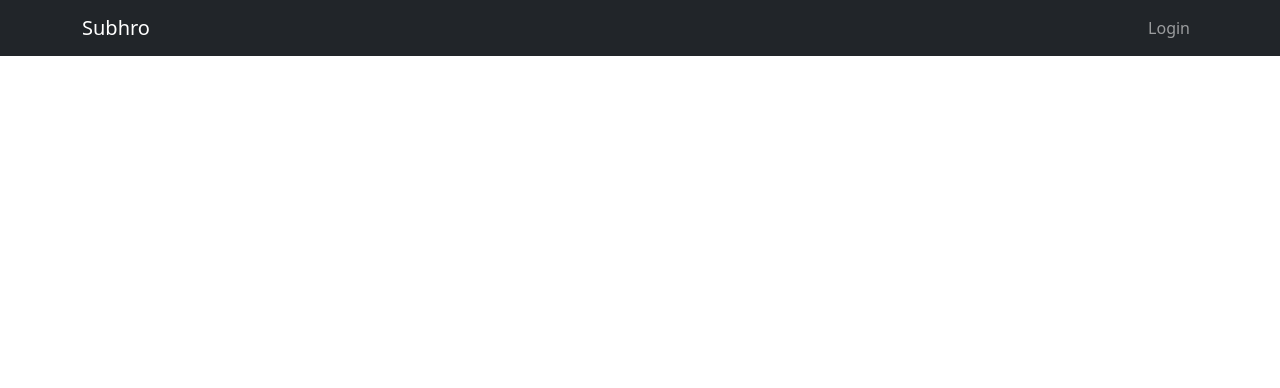
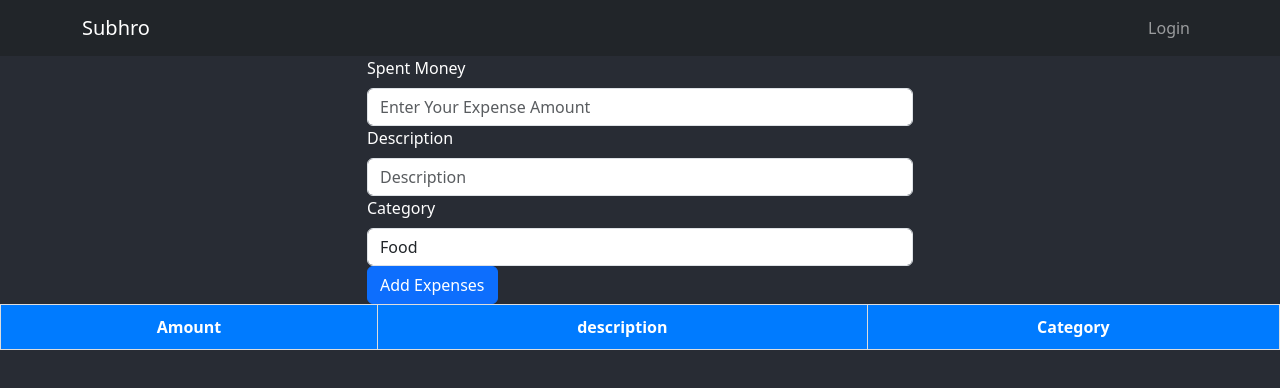
Before and after one commit to subhro7264/Expense-Tracker, a React (Create React App) app in the folder expense-tracker/: page /Add-Expenses in a window 1280 px wide. Before the commit this address had no page. Shown: the top 388 px of the page. Built offline with nearby package versions, Linux system fonts and the light colour scheme.

Commit message:
Adding Expenses for tracking purpose

```diff
--- a/expense-tracker/src/App.js
+++ b/expense-tracker/src/App.js
@@ -8,15 +8,27 @@ import AuthContext from "./components/store/auth-context";
 import AuthForm from "./components/Auth/AuthForm";
 import ForgotPassFrom from "./components/Auth/ForgotPassFrom";
 import Profile from "./components/Pages/Profile";
-
+import Expense from "./components/Expenses/Expense";
 
 function App() {
   const authCtx = useContext(AuthContext);
   const isLoggedIn = authCtx.isLoggedIn;
+  const body = {
+    backgroundColor: "#282c34 ",
 
+    minHeight: "100vh",
+    display: "flex",
+    flexDirection: "column",
+    // alignItems: 'center',
+    // justifyContent: 'center',
+
+    color: "white",
+  };
   return (
     <Fragment>
       <NavBar />
+
+      <div style={body}>
         <Routes>
           <Route
             exact
@@ -24,13 +36,12 @@ function App() {
             element={isLoggedIn ? <Home /> : <Navigate to="/auth" replace />}
           />
           isLoggedIn && <Route path="/auth" element={<AuthForm />} />
-        <Route
-            path="/auth/ForgotPassWord"
-            element={<ForgotPassFrom />}
-          />
-       <Route path="//profile" element={<Profile/>}/>
+          <Route path="/auth/ForgotPassWord" element={<ForgotPassFrom />} />
+          <Route path="//profile" element={<Profile />} />
+          isLoggedIn&& !Profile && <Route path="/Add-Expenses" element={ <Expense />}/>
+        </Routes>
 
-      </Routes>
+      </div>
     </Fragment>
   );
 }
--- a/expense-tracker/src/components/Auth/AuthForm.module.css
+++ b/expense-tracker/src/components/Auth/AuthForm.module.css
@@ -6,9 +6,9 @@
   max-width: 25rem;
   height: 100%;
 
-  border-radius: 6px; /* Rounded corners */
+  border-radius: 6px;
   /* background: linear-gradient(to right,#FF006E, #5d067c); Background color */
-  background-color: rgba(4, 195, 87, 0.562);
+  background-color: rgba(218, 215, 26, 0.868);
   box-shadow: 0 1px 4px rgba(0, 0, 0, 0.46); /* Box shadow for a slight elevation */
   padding: 1rem; /* Padding inside the form */
   text-align: center; /* Center align the form contents */
--- /dev/null
+++ b/expense-tracker/src/components/Expenses/Expense.js
@@ -0,0 +1,48 @@
+import React, { Fragment, useState } from "react";
+import Expenses from "./ExpenseForm";
+import ExpensesItem from "./ExpensesItem";
+const Expense = (props) => {
+  const [expenses, setExpense] = useState([]);
+  const addExpense = (expense) => {
+    setExpense((pre) => {
+      return [expense, ...pre];
+    });
+  };
+  const products = expenses.map((expense) => (
+    <ExpensesItem
+      key={expense.id}
+      id={expense.id}
+      amount={expense.amount}
+      description={expense.description}
+      option={expense.option}
+    />
+  ));
+
+
+  const tableHeaderStyle = {
+    backgroundColor: "#007BFF",
+    color: "white",
+    padding: "10px",
+    textAlign: "center",
+    border: "1px solid #ddd",
+    justifyContent: "space-between"
+  };
+  return (
+    <Fragment>
+      <Expenses onAdd={addExpense} />
+
+      <table style={{ width: "100%", borderCollapse: "collapse", }}>
+        <thead>
+          <tr>
+            <th style={tableHeaderStyle}>Amount </th>
+            <th style={tableHeaderStyle}>description</th>
+            <th style={tableHeaderStyle}>Category</th>
+          </tr>
+        </thead>
+      </table>
+      {products}
+    </Fragment>
+  );
+};
+
+export default Expense;
--- /dev/null
+++ b/expense-tracker/src/components/Expenses/ExpenseForm.js
@@ -0,0 +1,77 @@
+import React, { Fragment, useRef } from "react";
+import { Form, Button, Col,Container,Row } from 'react-bootstrap';
+
+const Expenses = (props) => {
+  const amountRef = useRef();
+  const descriptionRef = useRef();
+  const optionRef = useRef();
+
+  const submitHandler = (e) => {
+e.preventDefault();
+const amount=amountRef.current.value;
+const description=descriptionRef.current.value;
+const option=optionRef.current.value;
+
+const expense={
+  id:Math.random().toString(),
+  amount:amount,
+  description:description,
+  option:option,
+
+}
+console.log( 'this expense:', expense)
+props.onAdd(expense)
+amountRef.current.value=" ";
+descriptionRef.current.value=" ";
+optionRef.current.value=" ";
+  };
+
+  return (
+    <Fragment>
+
+     <Container>
+      <Row className="justify-content-center">
+        <Col md={6}>
+          <Form onSubmit={submitHandler}>
+            <Form.Group controlId="expenseAmount">
+              <Form.Label>Spent Money</Form.Label>
+              <Form.Control
+                type="number"
+                placeholder="Enter Your Expense Amount"
+                ref={amountRef}
+              />
+            </Form.Group>
+
+            <Form.Group controlId="expenseDescription">
+              <Form.Label>Description</Form.Label>
+              <Form.Control
+                type="text"
+                placeholder="Description"
+                ref={descriptionRef}
+              />
+            </Form.Group>
+
+            <Form.Group controlId="expenseCategory">
+              <Form.Label>Category</Form.Label>
+              <Form.Control as="select" ref={optionRef}>
+                <option value="Food">Food</option>
+                <option value="Petrol">Petrol</option>
+                <option value="Salary">Salary</option>
+                <option value="Transportation">Transportation</option>
+                <option value="Entertainment">Entertainment</option>
+                <option value="Rent">Rent</option>
+              </Form.Control>
+            </Form.Group>
+
+            <Button type="submit" variant="primary">
+              Add Expenses
+            </Button>
+          </Form>
+        </Col>
+      </Row>
+    </Container>
+    </Fragment>
+  );
+};
+
+export default Expenses;
--- /dev/null
+++ b/expense-tracker/src/components/Expenses/ExpensesItem.js
@@ -0,0 +1,36 @@
+import React, { Fragment } from "react";
+
+const ExpensesItem = (props) => {
+
+    const tableHeaderStyle = {
+        backgroundColor: "#007BFF",
+        color: "white",
+        padding: "10px",
+        textAlign: "center",
+        border: "1px solid #ddd",
+        justifyContent: "space-between"
+      };
+
+  return (
+    <Fragment>
+   <table style={{ width: "100%", borderCollapse: "collapse", margin:"2rem" }}>
+  <thead>
+    <tr>
+      <th style={tableHeaderStyle}>
+        <h3>{props.amount}</h3>
+      </th>
+      <th style={tableHeaderStyle}>
+        <h3>{props.description}</h3>
+      </th>
+      <th style={tableHeaderStyle}>
+        <h3>{props.option}</h3>
+      </th>
+    </tr>
+  </thead>
+</table>
+
+    </Fragment>
+  );
+};
+
+export default ExpensesItem;
--- a/expense-tracker/src/components/Layout/Navbar.js
+++ b/expense-tracker/src/components/Layout/Navbar.js
@@ -32,11 +32,15 @@ const NavBar = ({ onShowCart }) => {
                 About
               </Nav.Link>
             )}
+            {isLoggedIn &&(
+              <Nav.Link as={NavLink} to="/Add-Expenses">Add Expense</Nav.Link>
+            )}
             {isLoggedIn && (
               <Nav.Link as={NavLink} to="/contactUs">
                 Contact Us
               </Nav.Link>
             )}
+
           </Nav>
           <Nav>
             {!isLoggedIn && (
--- a/expense-tracker/src/components/Pages/Home.js
+++ b/expense-tracker/src/components/Pages/Home.js
@@ -1,23 +1,26 @@
-import React,{useContext} from 'react'
-import AuthContext from '../store/auth-context'
-import { Card,Button,} from 'react-bootstrap';
-import { Link } from 'react-router-dom';
+import React, { useContext } from "react";
+import AuthContext from "../store/auth-context";
+import { Card, Button, Container, Col, Row } from "react-bootstrap";
+import { Link } from "react-router-dom";
 const Home = () => {
   const authCtx = useContext(AuthContext);
   const isLoggedIn = authCtx.isLoggedIn;
   return (
-    <Card >
-     <h2 className=''>Welcome to the Expense Tracker</h2>
-    {isLoggedIn && (
-              <Button className='ms-auto md-5' variant="outline-success" >
+    <Container className="mt-4" >
 
-                 <Link to="profile" >
-                 Complete profile
-              </Link>
-              </Button>
+        <Row>
+          <Col className="  d-flex ">
+            <h2 className="">Welcome to the Expense Tracker</h2>
+            {isLoggedIn && (
+              <div className="ms-auto md-5" variant="outline-warning">
+               Your Profile Incomplete ? <Link to="profile"> Complete Now</Link>
+              </div>
             )}
-    </Card>
-  )
-}
+          </Col>
+        </Row>
 
-export default Home
+    </Container>
+  );
+};
+
+export default Home;
--- a/expense-tracker/src/index.css
+++ b/expense-tracker/src/index.css
@@ -5,6 +5,7 @@ body {
     sans-serif;
   -webkit-font-smoothing: antialiased;
   -moz-osx-font-smoothing: grayscale;
+
 }
 
 code {
--- a/expense-tracker/src/index.js
+++ b/expense-tracker/src/index.js
@@ -13,8 +13,8 @@ root.render(
   <ContextProvider>
   <React.StrictMode>
 
-      {" "}
-      <App />
+    <App  />
+
 
   </React.StrictMode>
   </ContextProvider>
```
Also changed, not shown: expense-tracker/src/components/Auth/AuthForm.js (+1 -10 lines), expense-tracker/src/components/Pages/Profile.js (+47 -24 lines). Lines whose indentation alone changed are shown as unchanged.
